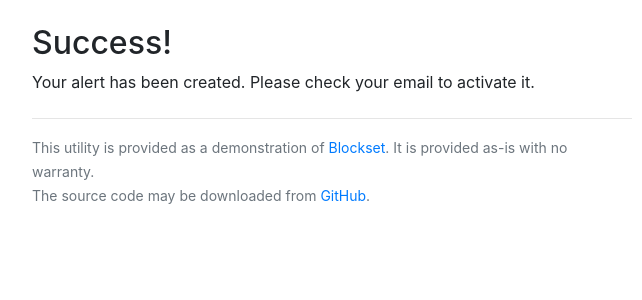
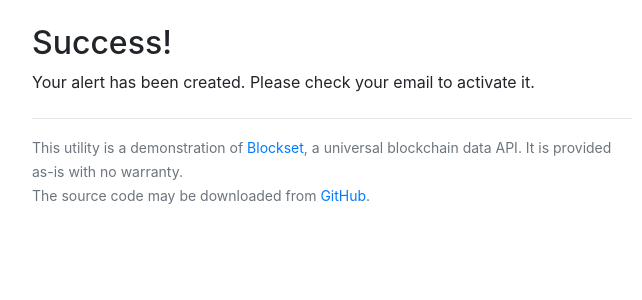
Before and after one commit to blockset-corp/demo-address-alerts, a Django app: page /success/ in a window 1280 px wide. Shown: the part 62-362 px from the top of the page, without its empty margins (308-950 px from the left). Run offline with Django 3.2, Linux system fonts and the light colour scheme; some libraries are stand-ins or nearby versions.

Commit message:
clarify footer text

```diff
--- a/app/templates/base.html
+++ b/app/templates/base.html
@@ -74,8 +74,8 @@
         <hr class="mx-0 my-3">
         <small>
             {% blocktrans %}
-                This utility is provided as a demonstration of
-                <a href="https://blockset.net" target="_blank">Blockset</a>.
+                This utility is a demonstration of
+                <a href="https://blockset.net" target="_blank">Blockset</a>, a universal blockchain data API.
                 It is provided as-is with no warranty.<br> The source code may
                 be downloaded from <a href="https://github.com/blockset-corp/demo-address-alerts" target="_blank">GitHub</a>.
             {% endblocktrans %}
```
